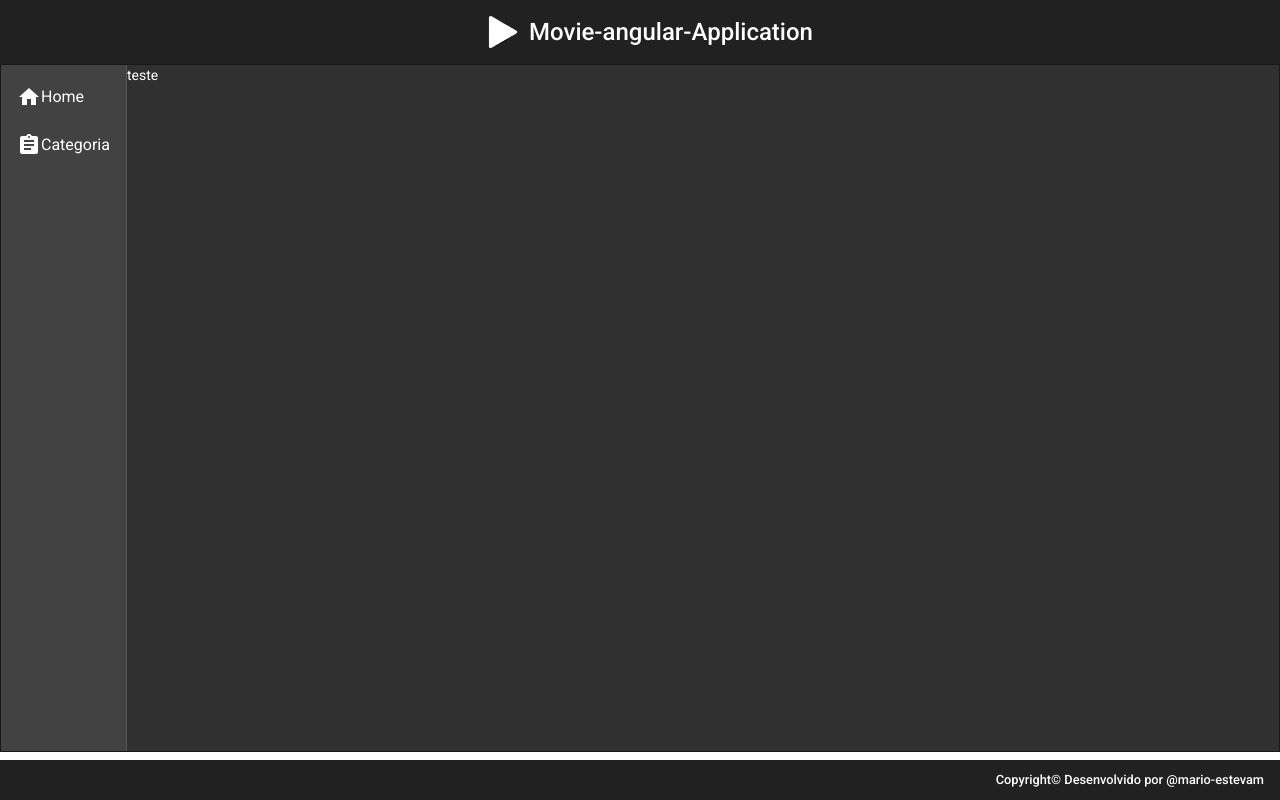
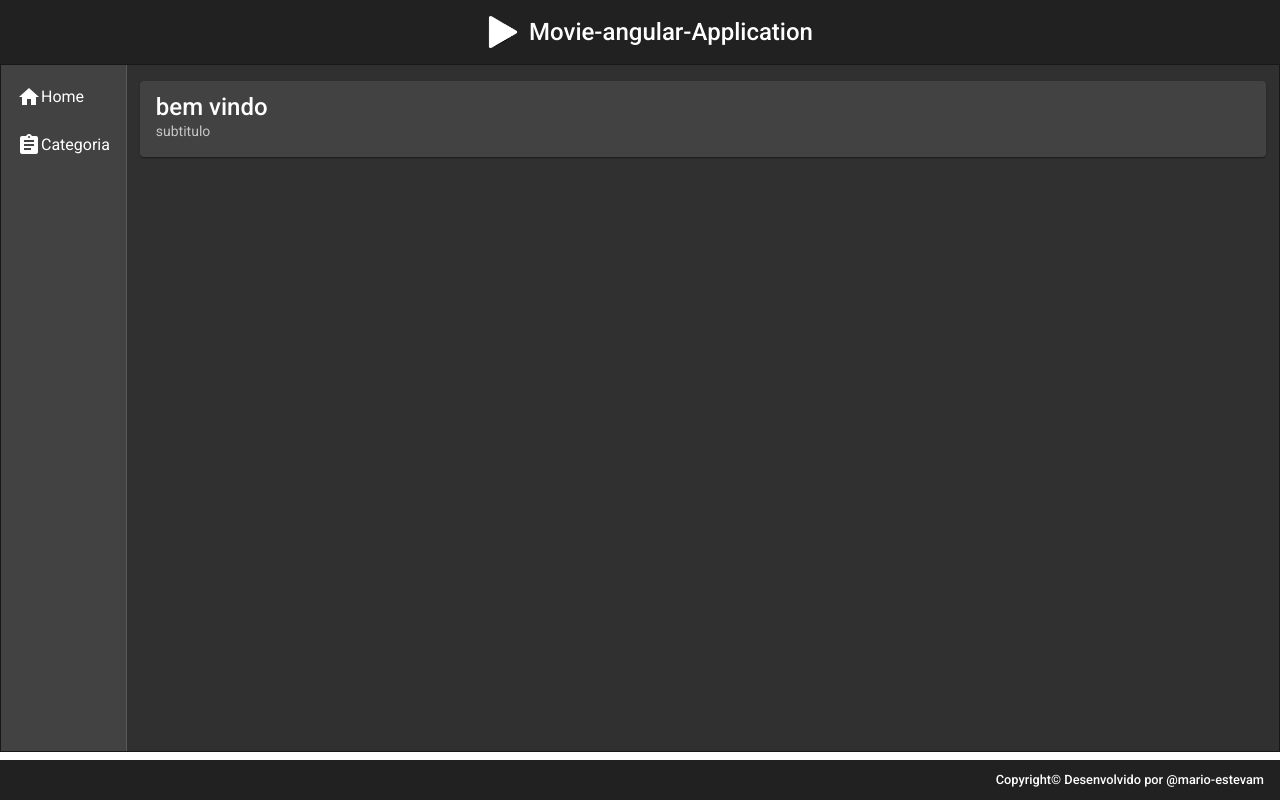
Before and after one commit to mario-estevam/angular-Movies, an Angular app: page / in a window 1280 px wide. Built offline with nearby package versions, Linux system fonts and the light colour scheme.

Commit message:
routing for home

```diff
--- a/src/app/app-routing.module.ts
+++ b/src/app/app-routing.module.ts
@@ -1,7 +1,13 @@
+import { HomeComponent } from './components/template/home/home.component';
 import { NgModule } from '@angular/core';
 import { Routes, RouterModule } from '@angular/router';
 
-const routes: Routes = [];
+const routes: Routes = [
+
+  {path:'',
+  component:HomeComponent}
+
+];
 
 @NgModule({
   imports: [RouterModule.forRoot(routes)],
--- /dev/null
+++ b/src/app/components/template/home/home.component.css
@@ -0,0 +1,11 @@
+.home{
+  margin: 1rem auto ;
+  width: 95%;
+}
+
+
+@media(max-widht: 450px){
+  .home{
+    width: 70%;
+  }
+}
--- /dev/null
+++ b/src/app/components/template/home/home.component.html
@@ -0,0 +1,6 @@
+<mat-card class="home mat-elevation-24" >
+  <mat-card-title class="title">
+      bem vindo
+  </mat-card-title>
+  <mat-card-subtitle class="subtitle">subtitulo</mat-card-subtitle>
+</mat-card>
--- /dev/null
+++ b/src/app/components/template/home/home.component.ts
@@ -0,0 +1,15 @@
+import { Component, OnInit } from '@angular/core';
+
+@Component({
+  selector: 'app-home',
+  templateUrl: './home.component.html',
+  styleUrls: ['./home.component.css']
+})
+export class HomeComponent implements OnInit {
+
+  constructor() { }
+
+  ngOnInit(): void {
+  }
+
+}
--- a/src/app/components/template/nav/nav.component.html
+++ b/src/app/components/template/nav/nav.component.html
@@ -1,7 +1,7 @@
 <mat-drawer-container class="container">
   <mat-drawer mode="side" opened>
       <mat-nav-list>
-        <a mat-list-item class="icone">
+        <a routerLink="" mat-list-item class="icone">
           <mat-icon class="material icons">home</mat-icon>
            Home
         </a>
@@ -14,7 +14,7 @@
   </mat-drawer>
 
   <mat-drawer-content>
-    teste
+    <router-outlet></router-outlet>
   </mat-drawer-content>
 
 </mat-drawer-container>
```
Also changed, not shown: src/app/app.module.ts (+6 -2 lines), 1 other file (tests, documents, lock files or other folders).
